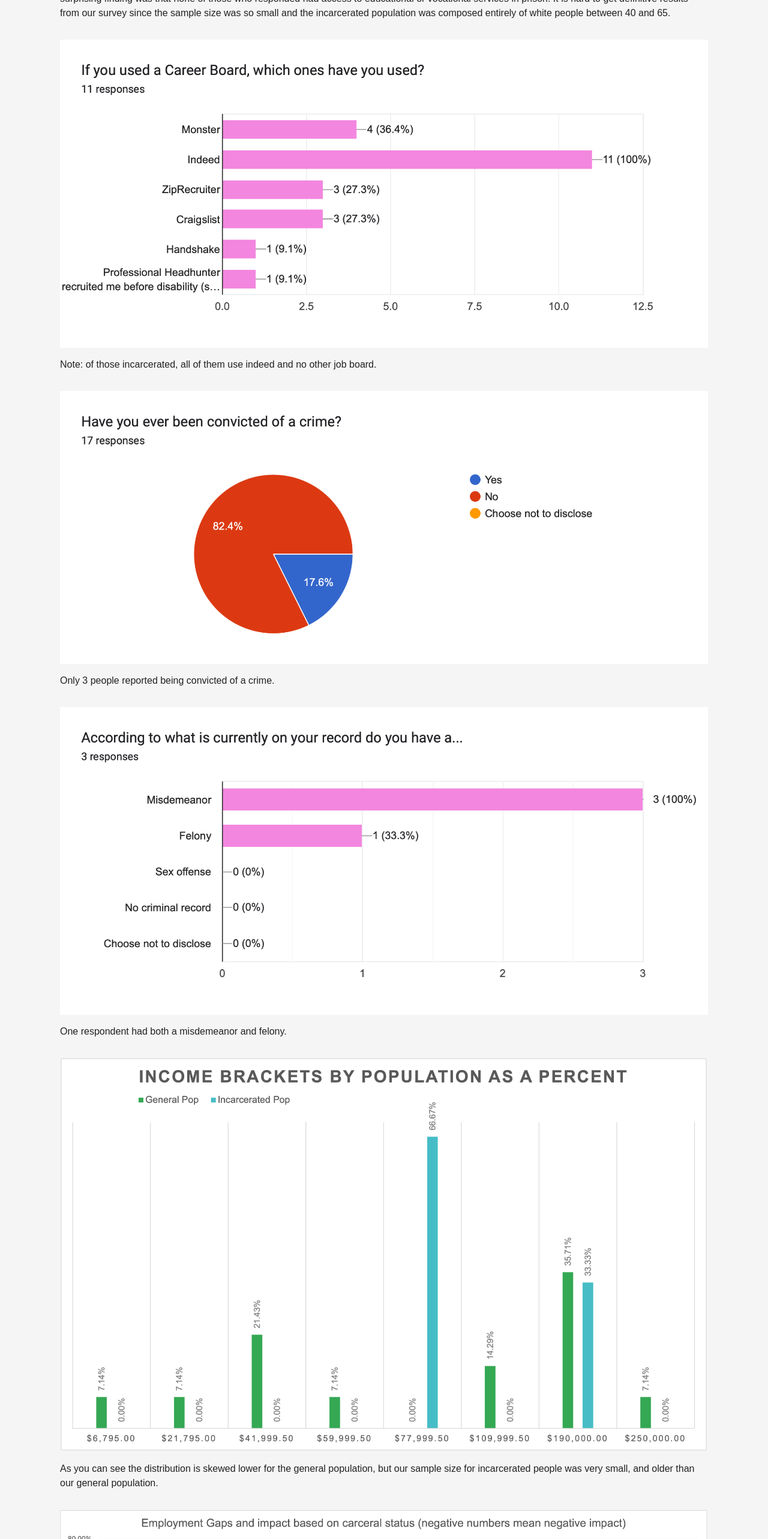
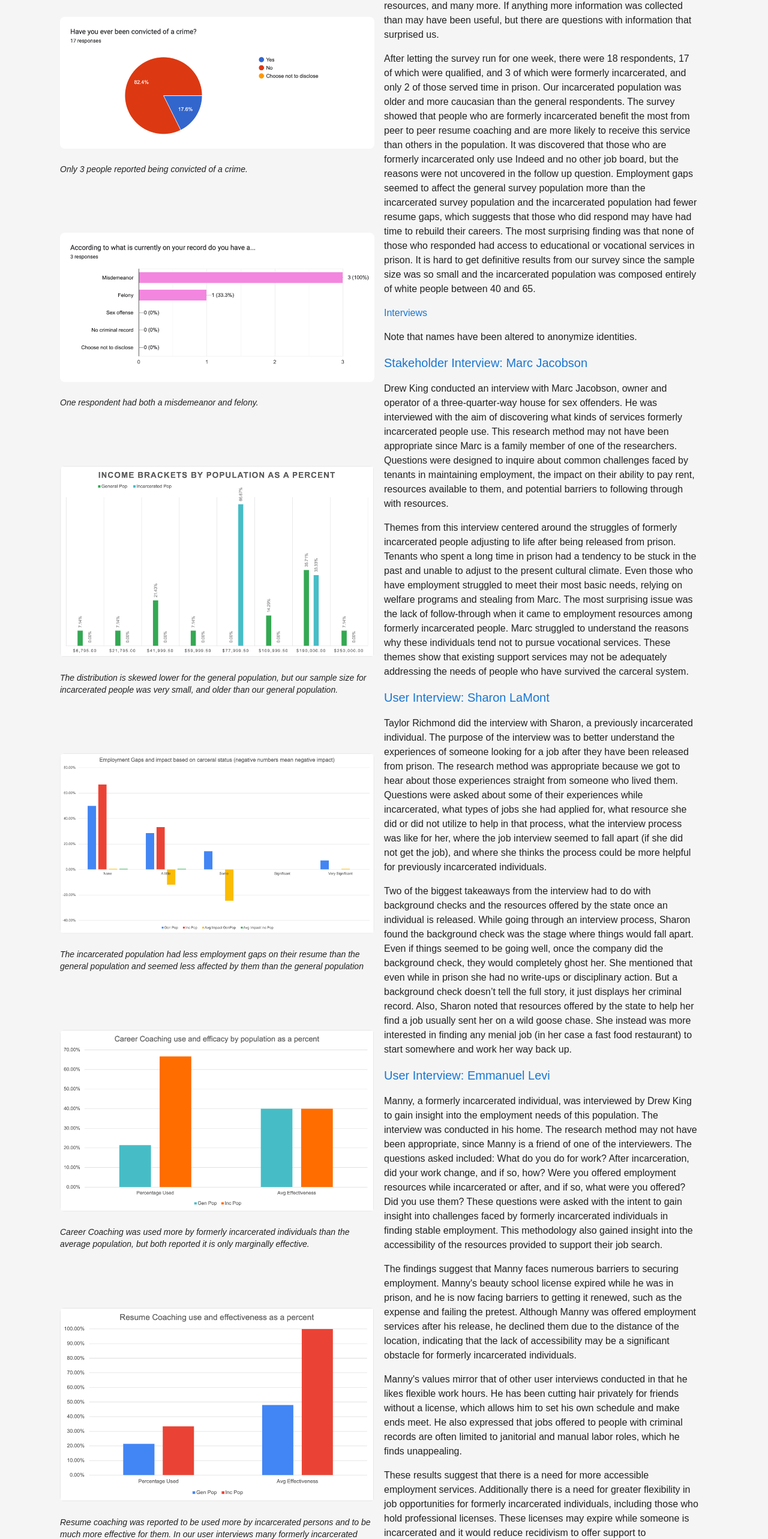
Before and after one commit to andrewpking/kingdrewsea-portfolio, a Next.js app: page /resitogether in a window 1280 px wide. Shown: the part 4570-7136 px from the top of the page at 60% size. Built offline with nearby package versions, Linux system fonts and the light colour scheme.

Commit message:
Added project images block to resitogether research charts.

```diff
--- a/src/app/resitogether/page.mdx
+++ b/src/app/resitogether/page.mdx
@@ -107,37 +107,53 @@ We are envisioning this as our main direct stakeholder. Having a steady income a
 ### User Research
 
 #### Surveys
+
+<ProjectImagesBlock
+  images={[
+    {
+      src: "/images/resitogether/image2.png",
+      alt: "Graph showing job board usage",
+      caption: "Of those incarcerated, all of them use indeed and no other job board."
+    },
+    {
+      src: "/images/resitogether/image4.png",
+      alt: "Graph showing conviction rates",
+      caption: "Only 3 people reported being convicted of a crime."
+    },
+    {
+      src: "/images/resitogether/image9.png",
+      alt: "Graph showing conviction types",
+      caption: "One respondent had both a misdemeanor and felony."
+    },
+    {
+      src: "/images/resitogether/image6.png",
+      alt: "Graph showing age distribution",
+      caption: "The distribution is skewed lower for the general population, but our sample size for incarcerated people was very small, and older than our general population."
+    },
+    {
+      src: "/images/resitogether/image8.png",
+      alt: "Graph showing employment gaps",
+      caption: "The incarcerated population had less employment gaps on their resume than the general population and seemed less affected by them than the general population"
+    },
+    {
+      src: "/images/resitogether/image1.png",
+      alt: "Graph showing career coaching usage",
+      caption: "Career Coaching was used more by formerly incarcerated individuals than the average population, but both reported it is only marginally effective."
+    },
+    {
+      src: "/images/resitogether/image3.png",
+      alt: "Graph showing resume coaching effectiveness",
+      caption: "Resume coaching was reported to be used more by incarcerated persons and to be much more effective for them. In our user interviews many formerly incarcerated people also mentioned need for these services and lack of access due to inflexible hours."
+    }
+  ]}
+  direction="column"
+  width={5}
+  maxHeight={400}
+>
+
 The purpose of this survey was to better understand career search methods and barriers among people, particularly those who are formerly incarcerated. This research method was appropriate because channels it was distributed in are relatively safe from survey spam. This survey was distributed at Peer Seattle, on one of the researchers facebook pages, their LinkedIn, in a substance abuse recovery facebook group, several of the researchers family and friends pages, and on a Discord channel of friends of that researcher. These distribution methods were used to get a broad sample from a diverse range of respondents and to target communities that are more likely to have formerly incarcerated individuals. Great care was taken to ensure that all demographic data possible was collected such as Age, Ethnicity, Income, Disability status, gender identity, veteran status, household size, employment status, etc. The key questions included information about Criminal History, Employment Background, Resources Available, Efficacy of these resources, and many more. If anything more information was collected than may have been useful, but there are questions with information that surprised us.
 
 After letting the survey run for one week, there were 18 respondents, 17 of which were qualified, and 3 of which were formerly incarcerated, and only 2 of those served time in prison. Our incarcerated population was older and more caucasian than the general respondents. The survey showed that people who are formerly incarcerated benefit the most from peer to peer resume coaching and are more likely to receive this service than others in the population. It was discovered that those who are formerly incarcerated only use Indeed and no other job board, but the reasons were not uncovered in the follow up question. Employment gaps seemed to affect the general survey population more than the incarcerated survey population and the incarcerated population had fewer resume gaps, which suggests that those who did respond may have had time to rebuild their careers. The most surprising finding was that none of those who responded had access to educational or vocational services in prison. It is hard to get definitive results from our survey since the sample size was so small and the incarcerated population was composed entirely of white people between 40 and 65.
-
-![](/images/resitogether/image2.png)
-
-Note: of those incarcerated, all of them use indeed and no other job board.
-
-![](/images/resitogether/image4.png)
-
-Only 3 people reported being convicted of a crime.
-
-![](/images/resitogether/image9.png)
-
-One respondent had both a misdemeanor and felony.
-
-![](/images/resitogether/image6.png)
-
-As you can see the distribution is skewed lower for the general population, but our sample size for incarcerated people was very small, and older than our general population.
-
-![](/images/resitogether/image8.png)
-
-The incarcerated population had less employment gaps on their resume than the general population and seemed less affected by them than the general population
-
-![](/images/resitogether/image1.png)
-
-Career Coaching was used more by formerly incarcerated individuals than the average population, but both reported it is only marginally effective.
-
-![](/images/resitogether/image3.png)
-
-Resume coaching was reported to be used more by incarcerated persons and to be much more effective for them. In our user interviews many formerly incarcerated people also mentioned need for these services and lack of access due to inflexible hours.
 
 #### Interviews
 
@@ -164,6 +180,7 @@ Manny's values mirror that of other user interviews conducted in that he likes f
 
 These results suggest that there is a need for more accessible employment services. Additionally there is a need for greater flexibility in job opportunities for formerly incarcerated individuals, including those who hold professional licenses. These licenses may expire while someone is incarcerated and it would reduce recidivism to offer support to incarcerated people who need their professional licenses renewed.
 
+</ProjectImagesBlock>
 
 ### User Personas
 
```
